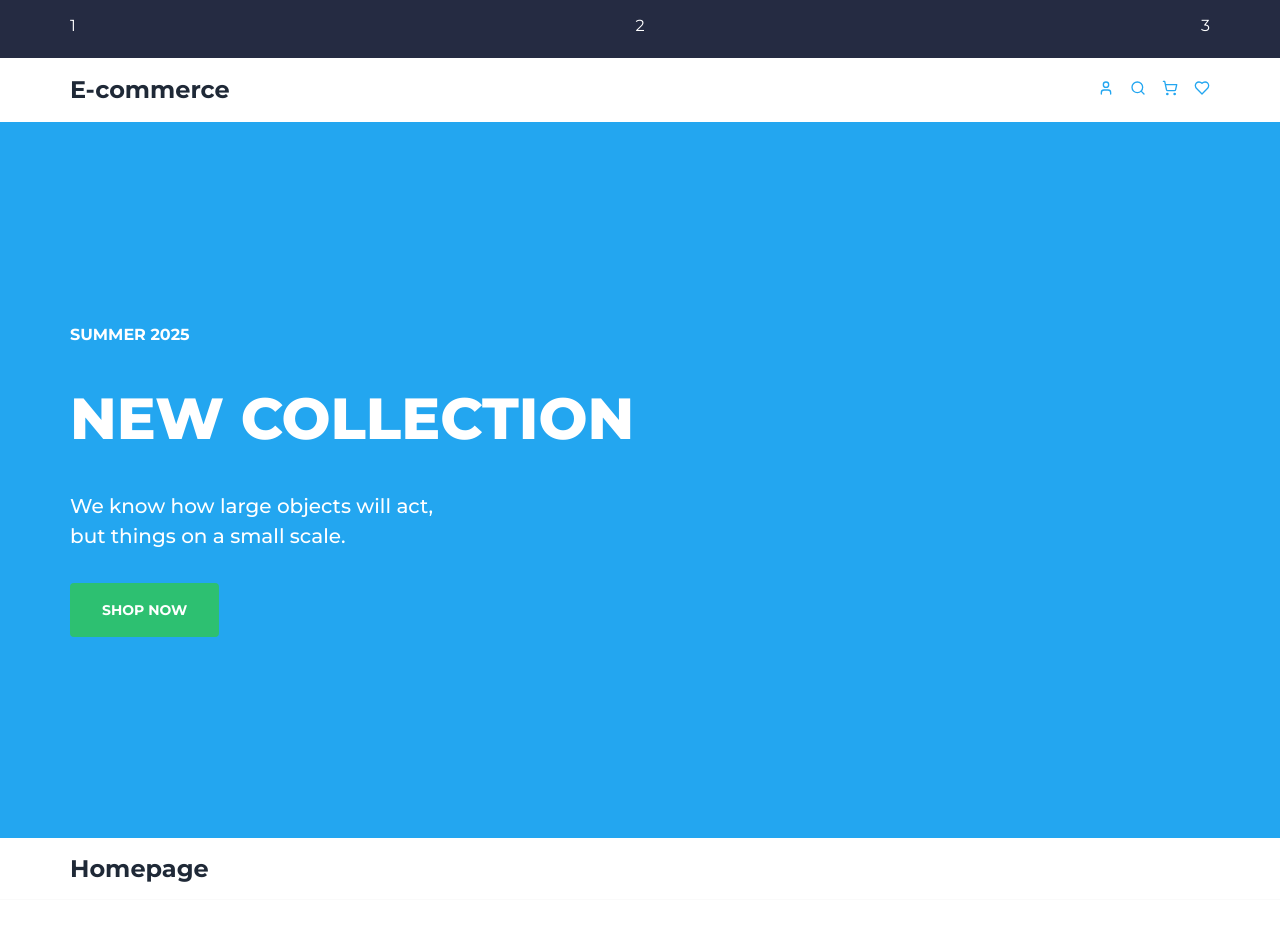
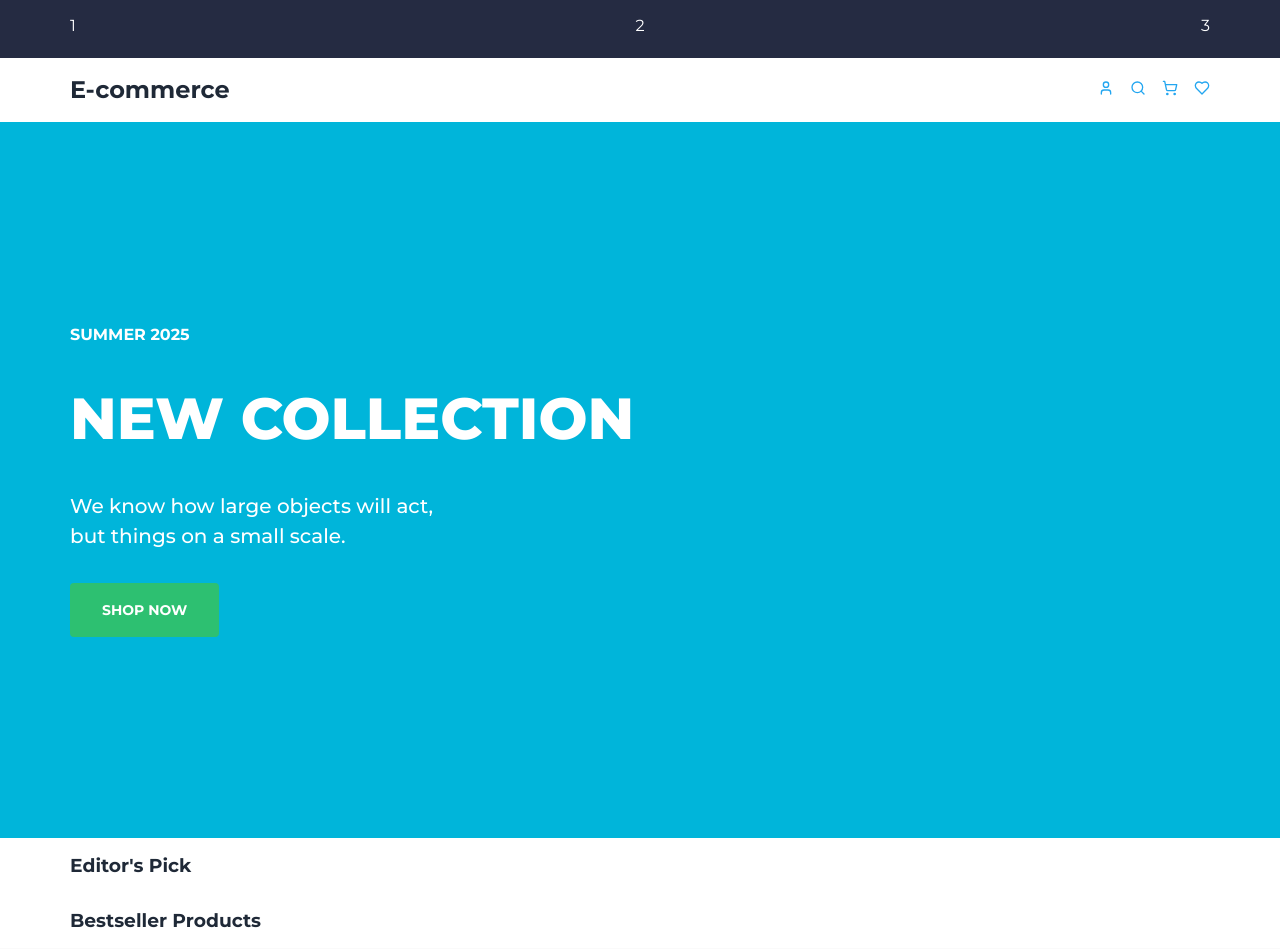
Before and after one commit to IgnacioFleming/react-mentoring-ecommerce-ifleming, a React (Vite) app: page / in a window 1280 px wide. Shown: the top 952 px of the page. Built offline with nearby package versions, Linux system fonts and the light colour scheme.

Commit message:
feat: add initial content to pages

```diff
--- a/src/features/homepage/components/Hero/Hero.module.scss
+++ b/src/features/homepage/components/Hero/Hero.module.scss
@@ -1,7 +1,7 @@
 @use '../../../../styles/variables' as *;
 
 .hero {
-  background-color: $color-primary;
+  background-color: #00b5da;
   color: $color-light-text;
   height: 753px;
   background-size: cover;
--- a/src/pages/Category/Category.tsx
+++ b/src/pages/Category/Category.tsx
@@ -7,6 +7,7 @@ export const Category = () => {
   return (
     <Container>
       <h2>{category}</h2>
+      <h3>Product Grid</h3>
     </Container>
   );
 };
--- a/src/pages/Homepage/Homepage.tsx
+++ b/src/pages/Homepage/Homepage.tsx
@@ -5,7 +5,10 @@ export const Homepage = () => (
   <>
     <Hero />
     <Container>
-      <h2>Homepage</h2>
+      <h3>Editor's Pick</h3>
+    </Container>
+    <Container>
+      <h3>Bestseller Products</h3>
     </Container>
   </>
 );
--- a/src/pages/Shop/Shop.tsx
+++ b/src/pages/Shop/Shop.tsx
@@ -16,6 +16,9 @@ export const Shop = () => {
           <Categories productCategories={productCategories} />
         </Container>
       </div>
+      <Container>
+        <h3>Product Grid</h3>
+      </Container>
     </div>
   );
 };
```
